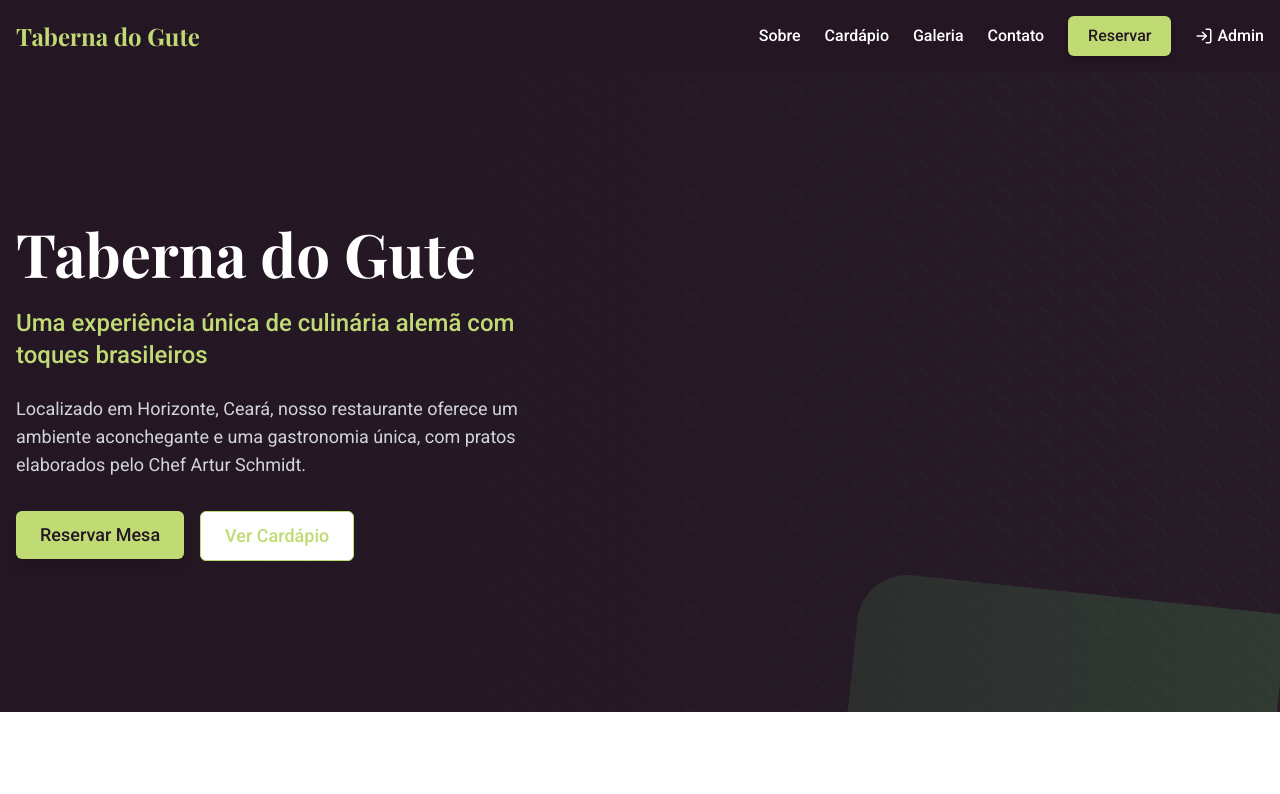
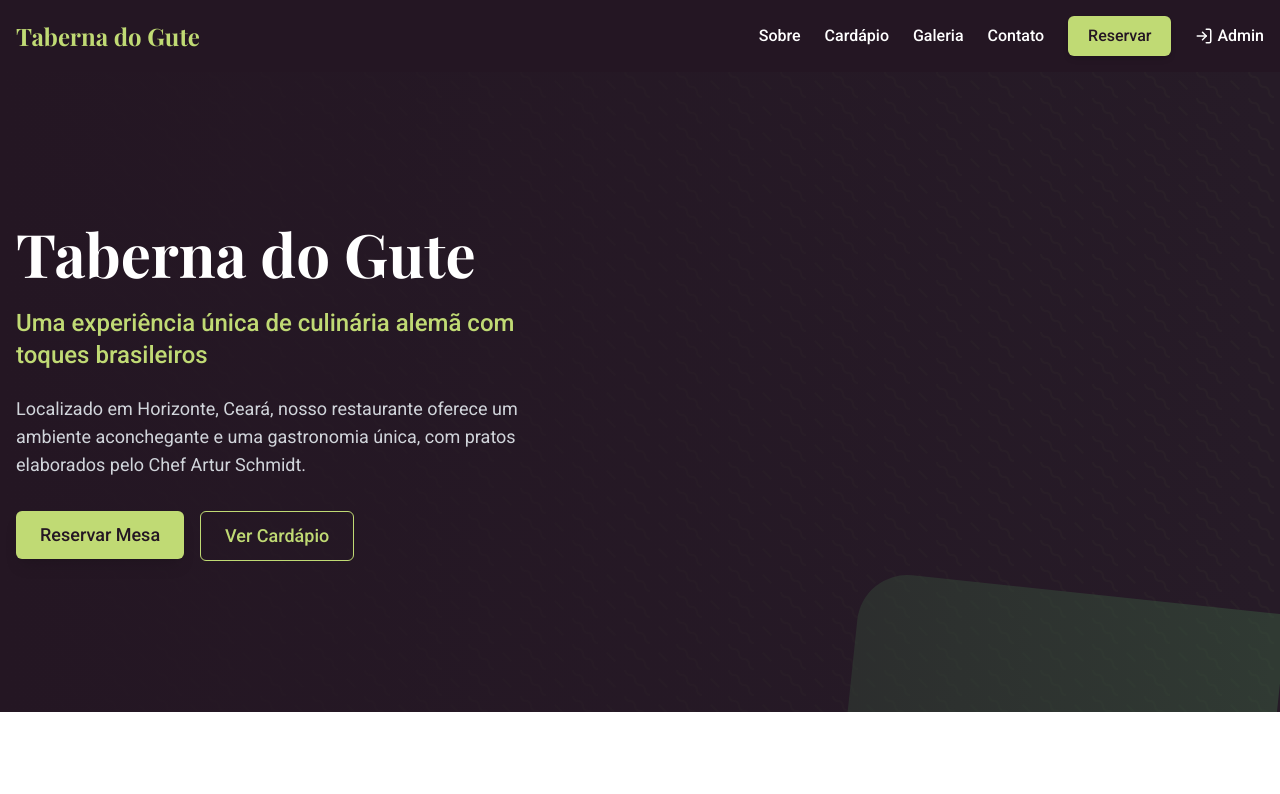
Before and after one commit to ArtNSchmidt/gute-mesa-reservas-online, a React (Vite) app: page / in a window 1280 px wide. Shown: the top 794 px of the page. Built offline with nearby package versions, Linux system fonts and the light colour scheme.

Commit message:
Fix: Adjust "Ver Cardápio" button color
Change the "Ver Cardápio" button's text color to match the design, ensuring visibility and consistency with the site's color scheme.

```diff
--- a/src/components/Hero.tsx
+++ b/src/components/Hero.tsx
@@ -29,7 +29,7 @@ const Hero: React.FC = () => {
               </Button>
             </a>
             <a href="#menu">
-              <Button variant="outline" className="border-restaurant-lime-green text-restaurant-lime-green hover:bg-restaurant-lime-green/20 text-lg px-6 py-6">
+              <Button variant="outline" className="border-restaurant-lime-green bg-transparent text-restaurant-lime-green hover:bg-restaurant-dark-wine/50 hover:border-restaurant-light-green hover:text-restaurant-light-green text-lg px-6 py-6 transition-colors">
                 Ver Cardápio
               </Button>
             </a>
```
